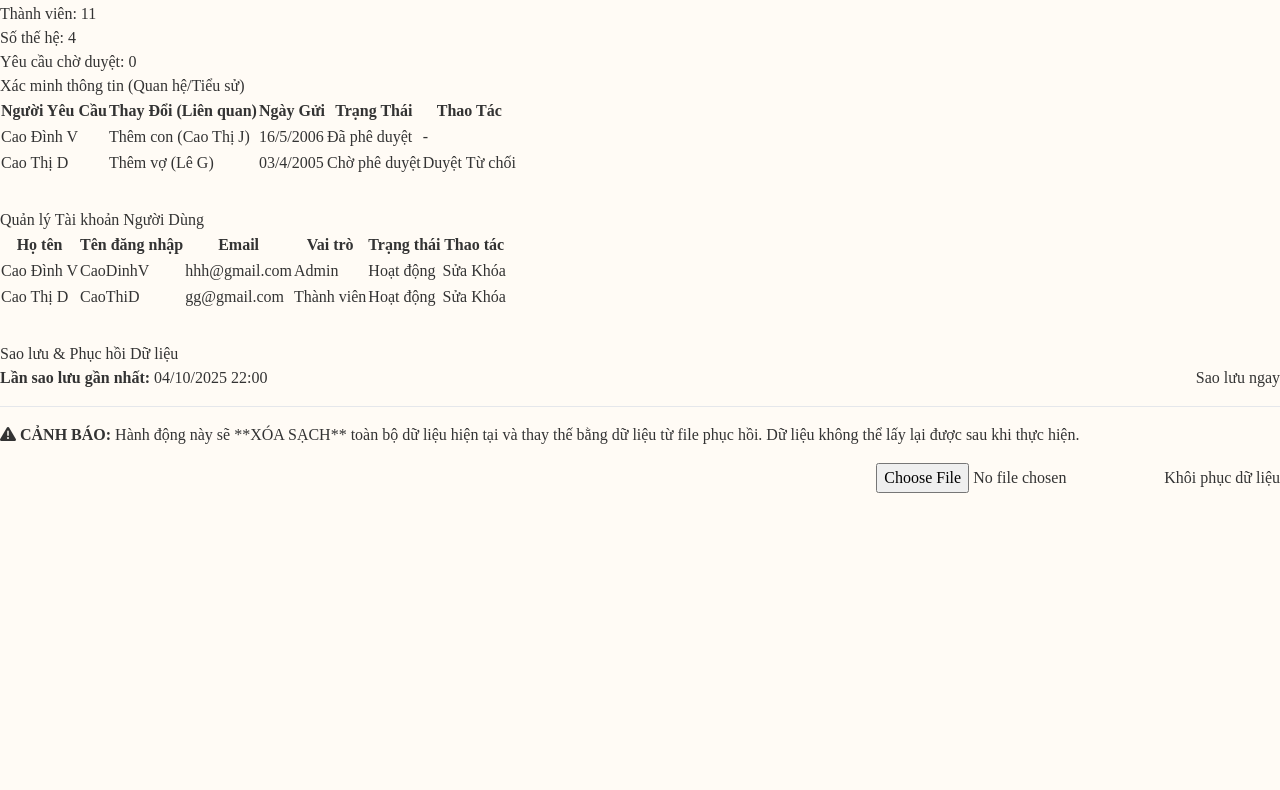
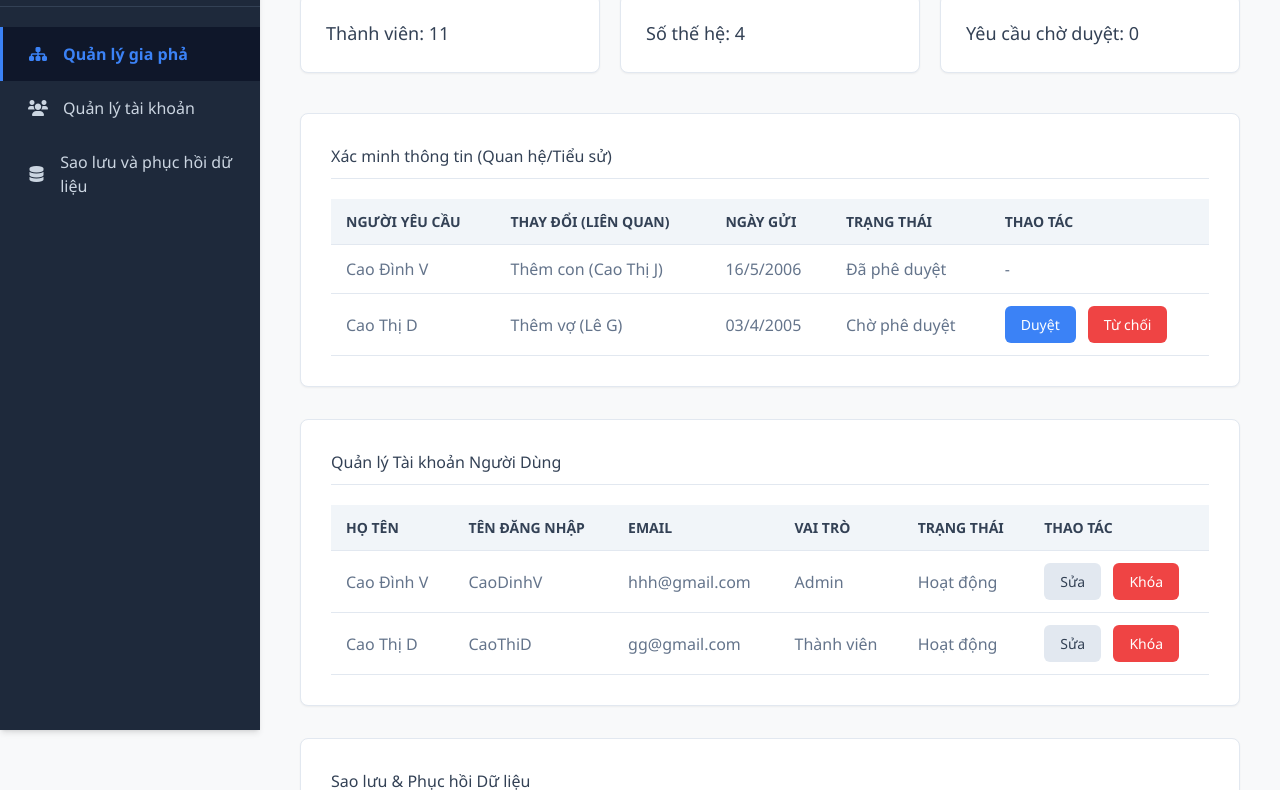
Before and after one commit to hieunguyendang2425-web/giapha, a plain HTML site: page admin.html in a window 1280 px wide. Shown: the part 70-860 px from the top of the page. Before the commit the page ends 800 px from the top, so only its background shows below. Drawn offline with nearby package versions, Linux system fonts and the light colour scheme.

Commit message:
Update styles.css

```diff
--- a/styles.css
+++ b/styles.css
@@ -1,131 +1,282 @@
-/* Màu sắc & Font */
+/* ============================
+ * BIẾN MÀU & FONT CHỮ
+ ============================ */
 :root {
-    --primary-color: #2980b9;
-    --secondary-color: #f39c12;
-    --background-page: #fffbf5;
-    --text-dark: #333;
-    --card-bg: #ffffff;
-    --shadow: 0 4px 12px rgba(0, 0, 0, 0.08);
-    --font-family: 'Times New Roman', serif;
-    --node-border: #95a5a6;
+    --bg-primary: #f8f9fa;      /* Nền chính (xám rất nhạt) */
+    --bg-sidebar: #1e293b;      /* Nền thanh bên (xanh đậm) */
+    --bg-content: #ffffff;      /* Nền nội dung (trắng) */
+    --text-light: #f1f5f9;      /* Chữ trên nền tối */
+    --text-dark: #334155;       /* Chữ trên nền sáng */
+    --text-muted: #64748b;      /* Chữ mờ, phụ */
+    --border-color: #e2e8f0;    /* Màu viền */
+    --primary: #3b82f6;         /* Màu chính (xanh dương) */
+    --primary-hover: #2563eb;   /* Màu chính khi hover */
+    --danger: #ef4444;          /* Màu nguy hiểm (đỏ) */
+    --danger-hover: #dc2626;    /* Màu đỏ khi hover */
+    --success: #22c55e;         /* Màu thành công (xanh lá) */
+    --success-hover: #16a34a;   /* Màu xanh lá khi hover */
+    --warning: #f59e0b;         /* Màu cảnh báo (vàng) */
+    --font-family: 'Segoe UI', Tahoma, Geneva, Verdana, sans-serif;
+    --shadow-sm: 0 1px 2px 0 rgb(0 0 0 / 0.05);
+    --shadow-md: 0 4px 6px -1px rgb(0 0 0 / 0.1), 0 2px 4px -2px rgb(0 0 0 / 0.1);
 }
 
-/* --- Base --- */
+/* ============================
+ * THIẾT LẬP CƠ BẢN
+ ============================ */
 body {
+    margin: 0;
     font-family: var(--font-family);
-    background-color: var(--background-page);
-    margin: 0;
+    background-color: var(--bg-primary);
     color: var(--text-dark);
-    line-height: 1.6;
+    font-size: 16px;
 }
 
-/* --- Header & Navigation --- */
-.main-header {
+/* ============================
+ * BỐ CỤC ADMIN
+ ============================ */
+.admin-layout {
     display: flex;
-    justify-content: space-between;
-    align-items: center;
-    padding: 10px 30px;
-    background-color: var(--card-bg);
-    box-shadow: var(--shadow);
-    border-bottom: 3px solid var(--primary-color);
+    min-height: 100vh;
 }
 
-.logo { font-size: 24px; font-weight: bold; color: var(--primary-color); }
-.search-bar { display:flex; align-items:center; border:1px solid #ccc; border-radius:25px; overflow:hidden; background:#fff; width:350px; }
-.search-input { padding:8px 15px; border:none; outline:none; width:100%; }
-
-/* --- Content Layout --- */
-.content-area { padding: 40px; max-width: 1300px; margin: 0 auto; }
-h1 { color: var(--primary-color); text-align:center; margin-bottom:30px; }
-
-/* -------------------------------------
- * KHU VỰC CÂY GIA PHẢ
- * ------------------------------------- */
-
-.tree-diagram {
-    position: relative;
-    padding: 20px;
-    border: 1px dashed #ccc;
-    background-color: var(--background-page);
-    border-radius: 10px;
-    overflow: auto;
+.sidebar {
+    width: 260px;
+    background-color: var(--bg-sidebar);
+    color: var(--text-light);
+    display: flex;
+    flex-direction: column;
+    padding: 20px 0;
+    position: fixed;
+    height: 100%;
+    box-shadow: var(--shadow-md);
 }
 
-.tree-svg {
-    position: absolute;
-    top: 0;
-    left: 0;
-    pointer-events: none;
+.sidebar-logo {
+    font-size: 24px;
+    font-weight: 600;
+    padding: 0 25px 20px 25px;
+    display: flex;
+    align-items: center;
+    gap: 12px;
+    border-bottom: 1px solid #334155;
 }
 
-.tree-canvas {
-    position: relative;
+.sidebar-nav {
+    display: flex;
+    flex-direction: column;
+    margin-top: 20px;
 }
 
-/* Node (một người) */
-.person-node {
-    width: 140px;
-    height: 86px;
-    border-radius: 8px;
-    box-shadow: 0 4px 10px rgba(0,0,0,0.08);
-    cursor: pointer;
-    transition: transform 0.15s ease, box-shadow 0.15s ease;
+.sidebar-nav a {
+    color: #cbd5e1;
+    text-decoration: none;
+    padding: 15px 25px;
     display: flex;
     align-items: center;
-    gap: 10px;
-    padding: 8px;
-    border: 2px solid var(--node-border);
-    background: var(--card-bg);
+    gap: 15px;
+    transition: background-color 0.2s ease, color 0.2s ease;
+    border-left: 3px solid transparent;
 }
 
-.person-node:hover {
-    transform: translateY(-4px);
-    box-shadow: 0 8px 20px rgba(0,0,0,0.12);
+.sidebar-nav a:hover {
+    background-color: #334155;
+    color: var(--text-light);
 }
 
-.person-node img.person-avatar {
-    width: 46px;
-    height: 46px;
-    border-radius: 50%;
-    object-fit: cover;
-    border: 2px solid var(--primary-color);
-    flex-shrink: 0;
+.sidebar-nav a.current {
+    background-color: #0f172a;
+    color: var(--primary);
+    border-left: 3px solid var(--primary);
+    font-weight: 600;
 }
 
-.person-info {
-    display: flex;
-    flex-direction: column;
-    justify-content: center;
+.sidebar-nav i {
+    width: 20px;
+    text-align: center;
 }
 
-.person-name { font-weight: bold; font-size: 13px; color: #222; }
-.person-year { font-size: 12px; color: #666; margin-top: 4px; }
-
-.person-node.female { background: linear-gradient(180deg, #fff 0%, #fdebeb 100%); }
-.person-node.male { background: linear-gradient(180deg, #fff 0%, #eaf2f8 100%); }
-
-/* --- Hộp thông tin chi tiết --- */
-.member-details-box {
-    background-color: #ffffff;
-    border: 1px solid var(--primary-color);
-    padding: 30px;
-    border-radius: 12px;
-    box-shadow: 0 6px 20px rgba(0, 0, 0, 0.15);
-    max-width: 800px;
-    margin: 40px auto 0;
-    display: none;
-    gap: 30px;
-    align-items: flex-start;
+.admin-content {
+    margin-left: 260px;
+    flex-grow: 1;
+    padding: 40px;
 }
 
-.member-details-box.active {
+h1 {
+    font-size: 28px;
+    font-weight: 600;
+    margin-bottom: 30px;
+    color: var(--bg-sidebar);
+}
+
+h2 {
+    font-size: 22px;
+    font-weight: 600;
+    margin-bottom: 20px;
+    padding-bottom: 10px;
+    border-bottom: 1px solid var(--border-color);
+}
+
+/* ============================
+ * CÁC THẺ THỐNG KÊ
+ ============================ */
+.stats-cards {
+    display: grid;
+    grid-template-columns: repeat(auto-fit, minmax(200px, 1fr));
+    gap: 20px;
+    margin-bottom: 40px;
+}
+
+.stats-cards .card {
+    background-color: var(--bg-content);
+    padding: 25px;
+    border-radius: 8px;
+    box-shadow: var(--shadow-sm);
+    border: 1px solid var(--border-color);
+    font-size: 18px;
+    font-weight: 500;
+    transition: transform 0.2s ease, box-shadow 0.2s ease;
+}
+.stats-cards .card:hover {
+    transform: translateY(-5px);
+    box-shadow: var(--shadow-md);
+}
+
+/* ============================
+ * CÁC KHU VỰC NỘI DUNG (FORM SECTION)
+ ============================ */
+.form-section {
+    background-color: var(--bg-content);
+    padding: 30px;
+    border-radius: 8px;
+    box-shadow: var(--shadow-sm);
+    border: 1px solid var(--border-color);
+    margin-top: 40px;
+}
+
+/* ============================
+ * BẢNG DỮ LIỆU
+ ============================ */
+.data-table {
+    width: 100%;
+    border-collapse: collapse;
+    margin-top: 20px;
+}
+
+.data-table th,
+.data-table td {
+    padding: 12px 15px;
+    text-align: left;
+    border-bottom: 1px solid var(--border-color);
+}
+
+.data-table thead th {
+    background-color: #f1f5f9;
+    font-weight: 600;
+    font-size: 14px;
+    text-transform: uppercase;
+}
+
+.data-table tbody tr:hover {
+    background-color: #f8fafc;
+}
+
+.data-table td {
+    color: var(--text-muted);
+}
+
+/* ============================
+ * CÁC NÚT BẤM (BUTTONS)
+ ============================ */
+.btn-primary, .btn-approve, .btn-secondary, .btn-reject, .btn-delete {
+    padding: 8px 16px;
+    border: none;
+    border-radius: 6px;
+    cursor: pointer;
+    font-weight: 500;
+    transition: background-color 0.2s ease, transform 0.1s ease;
+    font-size: 14px;
+}
+
+.btn-primary, .btn-approve {
+    background-color: var(--primary);
+    color: white;
+}
+.btn-primary:hover, .btn-approve:hover {
+    background-color: var(--primary-hover);
+}
+
+.btn-reject, .btn-delete {
+    background-color: var(--danger);
+    color: white;
+}
+.btn-reject:hover, .btn-delete:hover {
+    background-color: var(--danger-hover);
+}
+
+.btn-secondary {
+    background-color: #e2e8f0;
+    color: var(--text-dark);
+}
+.btn-secondary:hover {
+    background-color: #cbd5e1;
+}
+
+/* Thêm khoảng cách giữa các nút */
+td .btn-approve, td .btn-secondary {
+    margin-right: 8px;
+}
+
+
+/* ============================
+ * CẢNH BÁO (ALERT)
+ ============================ */
+.alert-warning {
+    background-color: #fffbeb;
+    color: #b45309;
+    border: 1px solid #fde68a;
+    border-left: 5px solid var(--warning);
+    padding: 20px;
+    border-radius: 8px;
+    display: flex;
+    align-items: center;
+    gap: 15px;
+}
+.alert-warning i {
+    font-size: 24px;
+}
+
+/* ============================
+ * CHỨC NĂNG SAO LƯU & PHỤC HỒI
+ ============================ */
+.form-section .flex {
     display: flex;
 }
+.form-section .justify-between {
+    justify-content: space-between;
+}
+.form-section .items-center {
+    align-items: center;
+}
+.form-section .mb-4 {
+    margin-bottom: 1rem;
+}
+.form-section .pb-4 {
+    padding-bottom: 1rem;
+}
+.form-section .border-b {
+    border-bottom: 1px solid var(--border-color);
+}
+.form-section .mt-4 {
+    margin-top: 1rem;
+}
+.form-section .ml-4 {
+    margin-left: 1rem;
+}
+.form-section .justify-end {
+    justify-content: flex-end;
+}
 
-.detail-left { text-align: center; flex-shrink: 0; width: 180px; }
-.detail-left img { width: 150px; height: 150px; border-radius: 50%; border: 5px solid var(--primary-color); object-fit: cover; margin-bottom: 10px; }
-.detail-right { flex-grow: 1; padding-left: 20px; border-left: 1px solid #eee; }
-.detail-right h2 { color: var(--primary-color); margin-top: 0; padding-bottom: 5px; border-bottom: 1px solid #eee; }
-.detail-info { background-color: #f7f9fc; padding: 15px; border-radius: 8px; margin-bottom: 15px; }
-ul.detail-list { list-style: none; padding: 0; margin: 0; }
-ul.detail-list li { margin-bottom: 8px; }
+input[type="file"] {
+    font-size: 14px;
+}
```
